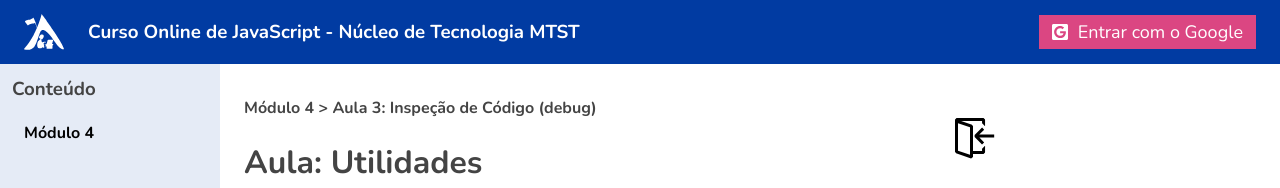
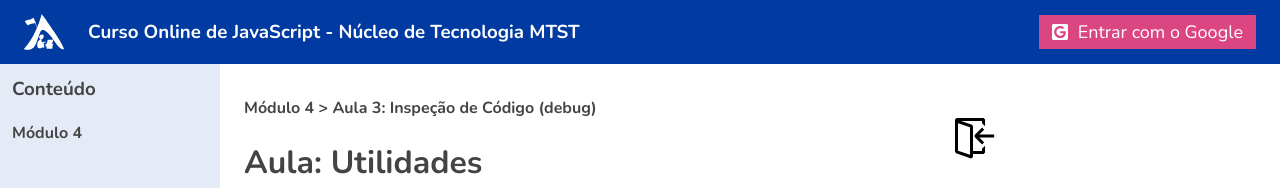
Before and after one commit to andrebnf/nt-listas-excc, a Next.js app: page /exercises/aula4_3 in a window 1280 px wide. Shown: the top 188 px of the page. Built offline with nearby package versions, Linux system fonts and the light colour scheme; no server answers.

Commit message:
wip: ajustado css dos links da sidebar

```diff
--- a/components/sidebar.tsx
+++ b/components/sidebar.tsx
@@ -9,6 +9,9 @@ const StyledAside = styled.aside`
   padding-left: ${({theme}) => theme.space[2]};
 
   background-color: ${({theme}) => theme.colors.secondaryOpacity01};
+  * {
+    color: ${({theme}) => theme.colors.text};
+  }
 `;
 
 const SidebarHeader = styled.h3`
@@ -17,9 +20,14 @@ const SidebarHeader = styled.h3`
 
 const SubMenuHeader = styled.a`
   font-weight: bold;
-  padding-left: ${({theme}) => theme.space[2]};
   margin: ${({theme}) => theme.space[1]} 0;
   display: inline-block;
+  font-size: ${({theme}) => theme.fontSize.medium};
+
+  &:hover {
+    cursor: pointer;
+    color: ${({theme}) => theme.colors.primary};
+  }
 `;
 
 const SubMenuList = styled.ul`
```
